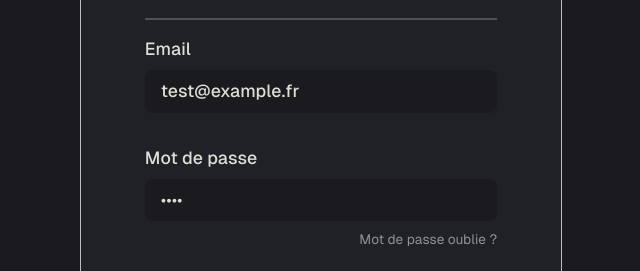
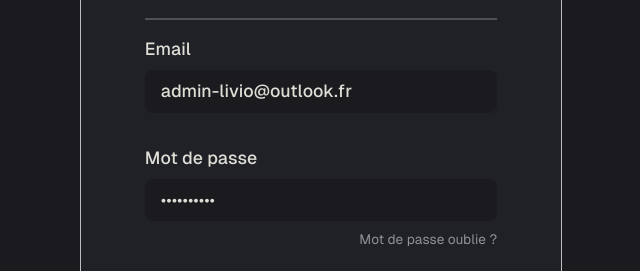
Before and after one commit to hengadev/leviosa, a SvelteKit app in the folder frontend/: page / in a window 1280 px wide. Shown: the part 220-491 px from the top of the page, without its empty margins (319-959 px from the left). Built offline with nearby package versions, Linux system fonts and the light colour scheme; no server answers.

Commit message:
feat: add placeholder value for signin to ease dev

```diff
--- a/frontend/src/routes/+page.ts
+++ b/frontend/src/routes/+page.ts
@@ -1,4 +1,3 @@
-import { redirect } from "@sveltejs/kit"
 import type { PageLoad } from "./$types"
 
 type InputType = "email" | "password" | "text" | "hidden"
@@ -16,14 +15,14 @@ const formControls: FormControl[] = [
         label: "Email",
         type: "email",
         placeholder: "Entrer votre email",
-        value: "test@example.fr"
+        value: "admin-livio@outlook.fr"
     },
     {
         name: "password",
         label: "Mot de passe",
         type: "password",
         placeholder: "Entrer votre mot de passe",
-        value: "1234"
+        value: "secret1234"
     },
 ]
 
```
